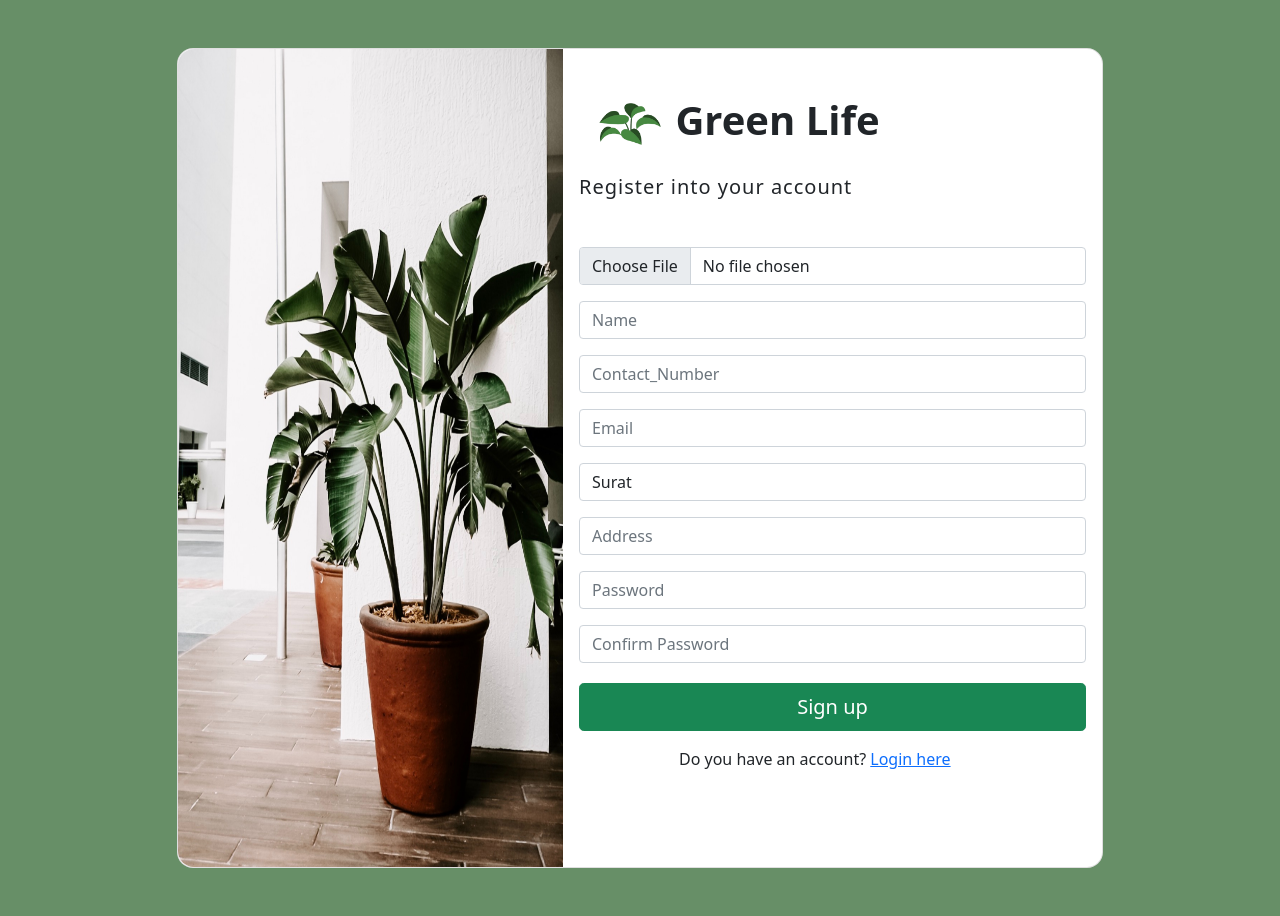
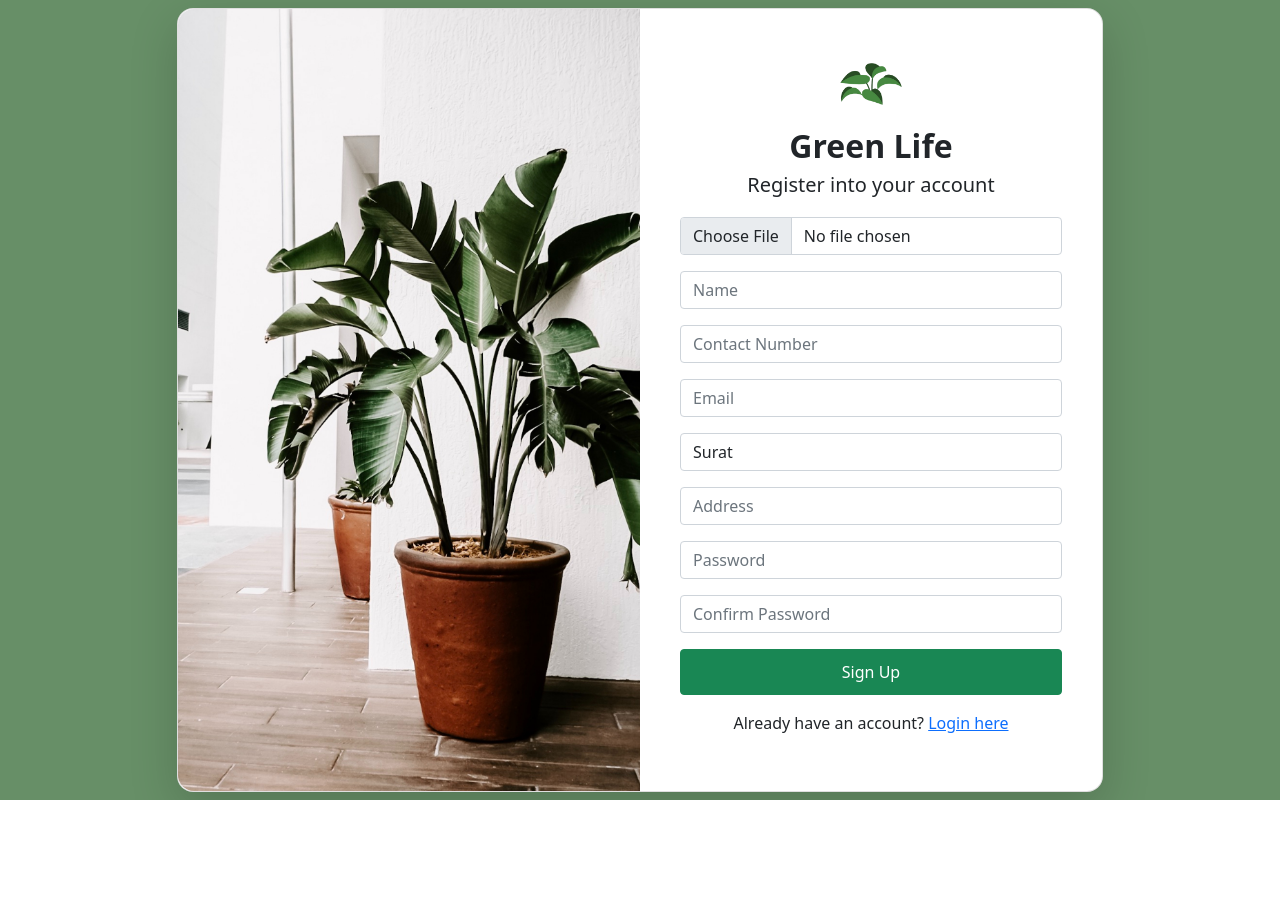
Before and after one commit to Amitkalsariya/Green-Life-Plant-Selling, a PHP site: page /Register.php in a window 1280 px wide. After the commit the page ends 800 px from the top, so only its background shows below. Run offline with PHP 8.4, Linux system fonts and the light colour scheme.

Commit message:
Changes In Code

```diff
--- a/Register.php
+++ b/Register.php
@@ -1,149 +1,170 @@
 <?php
-//session_start();
 error_reporting(0);
 include('connection.php');
-
 ?>
 
+<!DOCTYPE html>
+<html lang="en">
+<head>
+    <meta charset="UTF-8">
+    <meta name="viewport" content="width=device-width, initial-scale=1">
+    <title>Green Life - Register</title>
 
-<!doctype html>
-<html lang="en">
-
-<head>
     <!-- Favicon -->
     <link rel="icon" href="F.png">
-  <!-- Required meta tags -->
-  <meta charset="utf-8">
-  <meta name="viewport" content="width=device-width, initial-scale=1">
 
     <!-- Bootstrap CSS -->
-  <link href="https://cdn.jsdelivr.net/npm/bootstrap@5.0.2/dist/css/bootstrap.min.css" rel="stylesheet" integrity="sha384-EVSTQN3/azprG1Anm3QDgpJLIm9Nao0Yz1ztcQTwFspd3yD65VohhpuuCOmLASjC" crossorigin="anonymous">
-  <script src="https://cdn.jsdelivr.net/npm/bootstrap@5.0.2/dist/js/bootstrap.bundle.min.js" integrity="sha384-MrcW6ZMFYlzcLA8Nl+NtUVF0sA7MsXsP1UyJoMp4YLEuNSfAP+JcXn/tWtIaxVXM" crossorigin="anonymous"></script>
-  <script src="https://cdn.jsdelivr.net/npm/@popperjs/core@2.9.2/dist/umd/popper.min.js" integrity="sha384-IQsoLXl5PILFhosVNubq5LC7Qb9DXgDA9i+tQ8Zj3iwWAwPtgFTxbJ8NT4GN1R8p" crossorigin="anonymous"></script>
-  <script src="https://cdn.jsdelivr.net/npm/bootstrap@5.0.2/dist/js/bootstrap.min.js" integrity="sha384-cVKIPhGWiC2Al4u+LWgxfKTRIcfu0JTxR+EQDz/bgldoEyl4H0zUF0QKbrJ0EcQF" crossorigin="anonymous"></script>
-  <title>Green Life</title>
+    <link href="https://cdn.jsdelivr.net/npm/bootstrap@5.0.2/dist/css/bootstrap.min.css" rel="stylesheet">
+
     <style>
-    .for {
-      margin-left: 200px;
-      margin-top: 500px;
+        body {
+            background-color: rgb(103, 143, 103);
         }
 
-    .center {
-      margin-left: 100px;
+        .card {
+            border-radius: 1rem;
+        }
+
+        .form-container {
+            padding: 40px;
+        }
+
+        .form-container h5 {
+            margin-bottom: 20px;
+        }
+
+        .btn-success {
+            width: 100%;
+            padding: 10px;
+        }
+
+        .img-container img {
+            border-radius: 1rem 0 0 1rem;
+            object-fit: cover;
+            width: 100%;
+            height: 100%;
+        }
+
+        @media (max-width: 768px) {
+            .img-container {
+                display: none;
+            }
         }
     </style>
-  <script src="js/script1.js">
-  </script>
 </head>
 
 <body>
 
-  <section class="vh-96" style="background-color:rgb(103, 143, 103);">
-    <div class="container py-5 h-100">
-      <div class="row d-flex justify-content-center align-items-center h-100">
-        <div class="col col-xl-10">
-          <div class="card" style="border-radius: 1rem;">
+<section class="vh-100 d-flex align-items-center">
+    <div class="container">
+        <div class="row justify-content-center">
+            <div class="col-xl-10">
+                <div class="card shadow-lg">
                     <div class="row g-0">
-              <div class="col-md-6 col-lg-5 d-none d-md-block">
-                <img class="w-100 h-100 object-fit-cover" src="./pot.jpg" alt="login form" style="border-radius: 1rem 0 0 1rem;" />
-              </div>
-              <div class="col-md-6 col-lg-7 py-4">
-                <div class="card-body text-black">
-
-                  <!-- Registration form start -->
-                  <form  method="POST" class="row g-3" enctype="multipart/form-data">
-
-                    <div class="d-flex align-items-center">
-                      <i class="fas fa-cubes fa-2x me-3" style="color: #ff6219;"></i>
-                      <span class="h1 fw-bold mb-0"><img style="width:70px;height:70px;" src="./F.png">&nbsp;Green Life</span>
+                        <!-- Left Image Section -->
+                        <div class="col-md-6 img-container d-none d-md-block">
+                            <img src="./pot.jpg" alt="Green Life">
                         </div>
 
-                    <h5 class="fw-normal mb-3 pb-3" style="letter-spacing: 1px;">Register into your account</h5>
-
-                    <div class="col-12">
-                      <input type="file" id="image_name" name="image_name" class="form-control" placeholder="Image" aria-label="image" required>
-                    </div>
-                    <div class="col-12">
-                      <input type="text" id="name" name="name" class="form-control" placeholder="Name" aria-label="name" required><span id="name" pattern="[a-zA-Z][a-zA-Z ]{2,}" class="text-danger font-weight-bold"></span>
-
-                    </div>
-                    <div class="col-12">
-                      <input type="text" id="contact" name="contact" class="form-control" placeholder="Contact_Number" aria-label="Number" maxlength="10" pattern="[6-9][0-9]{9}" required title="First number 6-9 and only 10 numbers" onkeypress='return (event.charCode >= 48 && event.charCode <= 57)' placeholder="9876543210" size="33"><span id="Phone" class="text-danger font-weight-bold"></span>
-
-                    </div>
-                      <div class="col">
-                        <input type="email" id="email" name="email" class="form-control" placeholder="Email" aria-label="Mail" required title="Email should be valid email address." pattern="[A-Za-z0-9._%+-]+@gmail\.com$" size="33"><span id="emailadd" class="text-danger font-weight-bold"></span>
-
-                      </div>
-                        <div class="col-12">
-                          <select class="form-control" aria-label="city" name="city" id="city">
-                            <option>Surat</option>
-                            <option>Bardoli</option>
-                            <option>Vadodara</option>
-                            <option>Ahemdabad</option>
-                            <option>Navsari</option>
-                          </select> <span id="city" class="text-danger font-weight-bold"></span>
-
-                        </div>
-                        <div class="col-12">
-                          <input type="text" id="address" name="address" class="form-control" placeholder="Address" aria-label="Address" required><span id="add" class="text-danger font-weight-bold"></span>
-                        </div>
-                      <div class="col-12">
-                        <input type="Password" id="password" name="password" class="form-control" placeholder="Password" aria-label="Password" maxlength="20" required id="password" title="Password length must be al-least 8 character, and it must have at-least one
-                               number and one special symbol." size="33"><span id="pass" class="text-danger font-weight-bold" Required></span>
-                      </div>
-                      <div class="col-12">
-                        <input type="Password" id="conpassword" name="conpassword" class="form-control" placeholder="Confirm Password" aria-label="conPassword" required>
-                        <span toggle="#password-field" class="fa fa-fw fa-eye field-icon toggle-password"></span>
+                        <!-- Right Form Section -->
+                        <div class="col-md-6">
+                            <div class="card-body text-black form-container">
+                                <div class="text-center">
+                                    <img src="./F.png" width="70" height="70" alt="Logo">
+                                    <h2 class="fw-bold mt-2">Green Life</h2>
+                                    <h5>Register into your account</h5>
                                 </div>
 
-                    <div class="pt-1">
-                      <button class=" col-12 btn btn-success btn-lg btn-block" name="submit" type="submit" >Sign
-                        up</button>
+                                <!-- Registration Form -->
+                                <form method="POST" enctype="multipart/form-data">
+                                    <div class="mb-3">
+                                        <input type="file" name="image_name" class="form-control" required>
                                     </div>
 
-                    <div class="center">
-                      <p class="mb-5 pb-2 text-dark">Do you have an account? <a href="./Login.php">Login here</a></p>
+                                    <div class="mb-3">
+                                        <input type="text" name="name" class="form-control" placeholder="Name" required>
                                     </div>
+
+                                    <div class="mb-3">
+                                        <input type="text" name="contact" class="form-control" placeholder="Contact Number" maxlength="10" pattern="[6-9][0-9]{9}" required>
+                                    </div>
+
+                                    <div class="mb-3">
+                                        <input type="email" name="email" class="form-control" placeholder="Email" pattern="[A-Za-z0-9._%+-]+@gmail\.com$" required>
+                                    </div>
+
+                                    <div class="mb-3">
+                                        <select class="form-control" name="city" required>
+                                            <option value="Surat">Surat</option>
+                                            <option value="Bardoli">Bardoli</option>
+                                            <option value="Vadodara">Vadodara</option>
+                                            <option value="Ahmedabad">Ahmedabad</option>
+                                            <option value="Navsari">Navsari</option>
+                                        </select>
+                                    </div>
+
+                                    <div class="mb-3">
+                                        <input type="text" name="address" class="form-control" placeholder="Address" required>
+                                    </div>
+
+                                    <div class="mb-3">
+                                        <input type="password" name="password" class="form-control" placeholder="Password" required>
+                                    </div>
+
+                                    <div class="mb-3">
+                                        <input type="password" name="conpassword" class="form-control" placeholder="Confirm Password" required>
+                                    </div>
+
+                                    <button type="submit" name="submit" class="btn btn-success">Sign Up</button>
                                 </form>
 
+                                <div class="text-center mt-3">
+                                    <p>Already have an account? <a href="./Login.php">Login here</a></p>
                                 </div>
-              </div>
-            </div>
-          </div>
-        </div>
-      </div>
-    </div>
+                            </div> <!-- Card Body End -->
+                        </div> <!-- Form Column End -->
+                    </div> <!-- Row End -->
+                </div> <!-- Card End -->
+            </div> <!-- Col End -->
+        </div> <!-- Row End -->
+    </div> <!-- Container End -->
 </section>
+
 <?php
-  if(isset($_POST['submit']))
-  {
-
-    $name = $_REQUEST['name'];
-    $email = $_REQUEST['email'];
-    $_SESSION['user_email'] = $email;
-    $contact = $_REQUEST['contact'];
-    $address = $_REQUEST['address'];
-    $city = $_REQUEST['city'];
-    $password = $_REQUEST['password'];
+if (isset($_POST['submit'])) {
+    $name = $_POST['name'];
+    $email = $_POST['email'];
+    $contact = $_POST['contact'];
+    $address = $_POST['address'];
+    $city = $_POST['city'];
+    $password = $_POST['password'];
+    $conpassword = $_POST['conpassword'];
     $image_name = $_FILES["image_name"]["name"];
     $tempname = $_FILES["image_name"]["tmp_name"];
-    $folder = "images/user_images/".$image_name;
+    $folder = "images/user_images/" . $image_name;
 
-      $sql = "INSERT INTO user(`name`,`email`,`contact`,`address`,`city`,`password`,`image_name`)
-      VALUES ('$name','$email','$contact','$address','$city','$password','$image_name') ";
-      $result = mysqli_query($conn,$sql);
+    // Validate password match
+    if ($password !== $conpassword) {
+        echo "<script>alert('Passwords do not match!');</script>";
+    } else {
+        // Move uploaded file to folder
+        move_uploaded_file($tempname, $folder);
 
-      if($result)
-      {
-        echo "<script> window.location.href='Home.php'</script>";
+        // Insert into database
+        $sql = "INSERT INTO user(name, email, contact, address, city, password, image_name)
+                VALUES ('$name','$email','$contact','$address','$city','$password','$image_name')";
 
-      }else{
-        echo "<script> alert('Somthing Went Wrong!')";
+        if (mysqli_query($conn, $sql)) {
+            echo "<script>window.location.href='Home.php';</script>";
+        } else {
+            echo "<script>alert('Something went wrong!');</script>";
         }
-
-
+    }
 }
 ?>
+
+<!-- Bootstrap JS -->
+<script src="https://cdn.jsdelivr.net/npm/bootstrap@5.0.2/dist/js/bootstrap.bundle.min.js"></script>
+
 </body>
 </html>
```
Also changed, not shown: checkout.php (+57 -69 lines), admin/images/portfolio_images/62451743673951459617273576751.jfif (added), admin/images/product_images/72251743674103856217272696233.jfif (added), images/Group-no_13.jpeg (added), images/user_images/Group-no_13.jpeg (added). Lines whose indentation alone changed are shown as unchanged.
